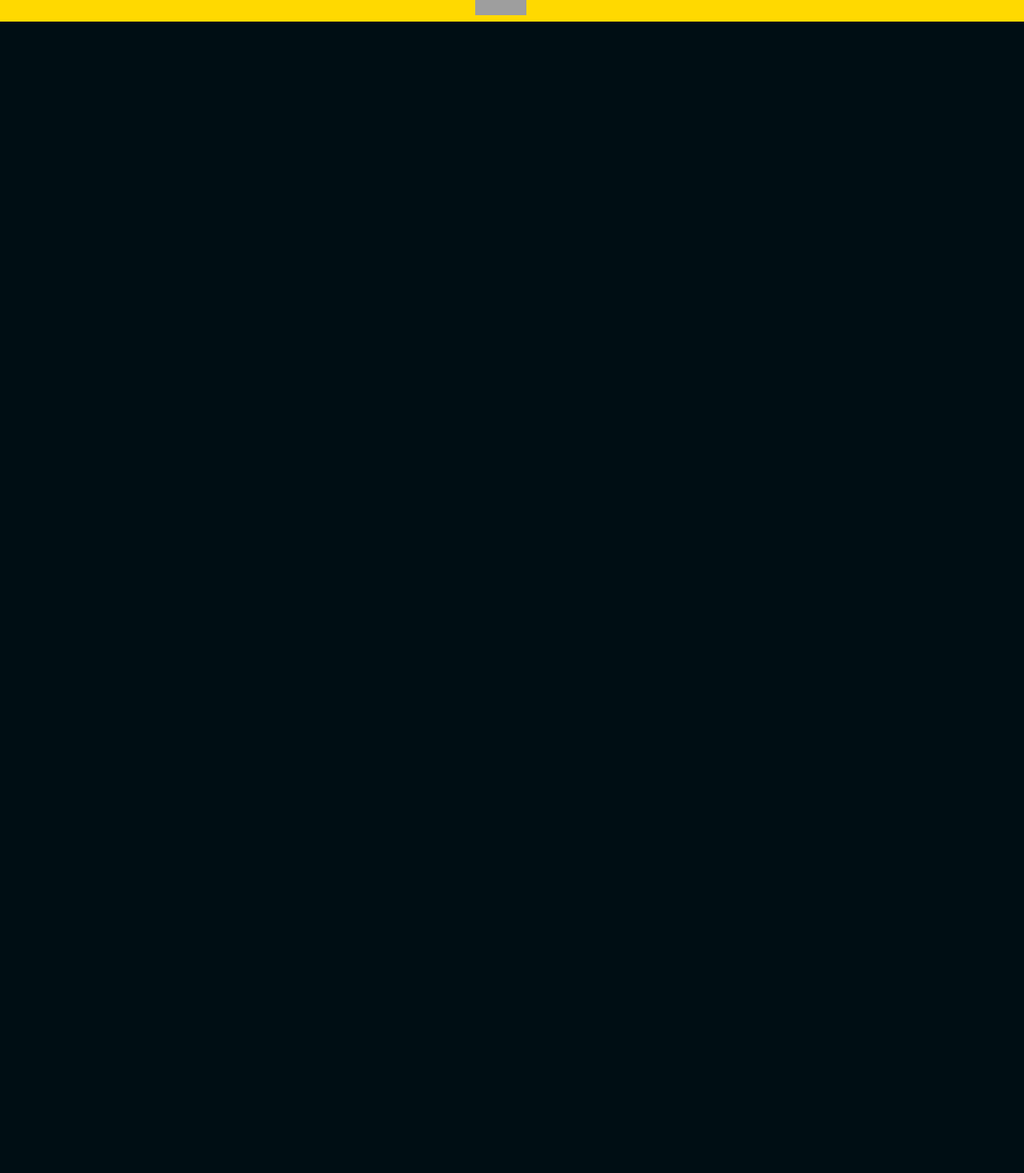
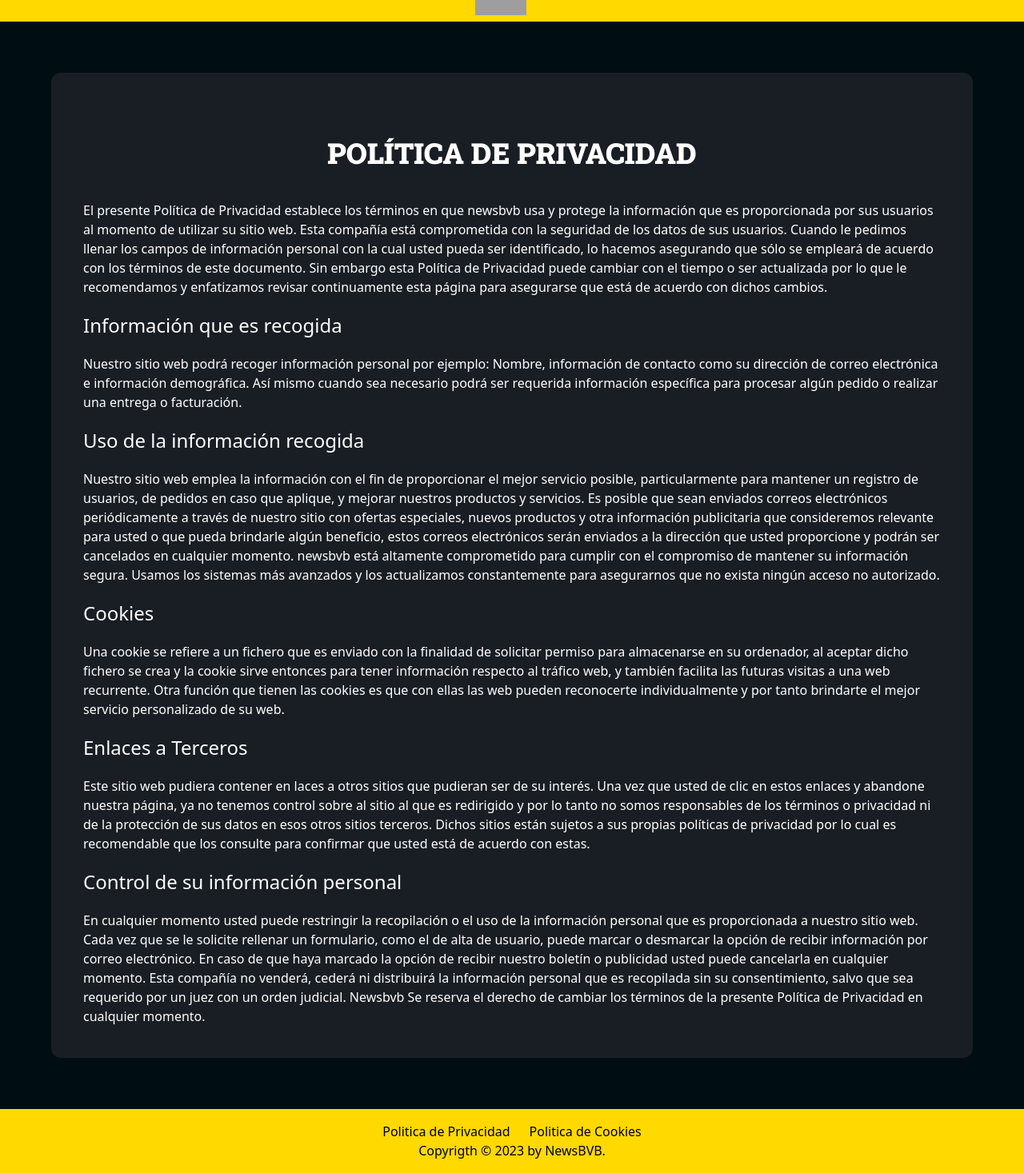
Before and after one commit to ritzudev/newsbvb, a Vue app: page /privacy in a window 1280 px wide. Shown: the part 53-1520 px from the top of the page at 80% size. Before the commit the page ends 800 px from the top, so only its background shows below. Built offline with nearby package versions, Linux system fonts and the light colour scheme; grey boxes are pictures that could not be loaded.

Commit message:
add privacy policy

```diff
--- a/src/App.vue
+++ b/src/App.vue
@@ -23,6 +23,23 @@
       </div>
     </div>
     <router-view></router-view>
+    <div class="bg-[#ffd900] flex flex-col justify-center w-full items-center py-4 text-center">
+      <div class="flex gap-6">
+        <router-link to="/privacy">
+          <h5>Politica de Privacidad</h5>
+        </router-link>
+        <router-link to="/privacy">
+          <h5>Politica de Cookies</h5>
+        </router-link>
+
+      </div>
+      <div class="w-full">
+        <router-link to="/privacy">
+          Copyrigth © 2023 by NewsBVB.
+
+        </router-link>
+      </div>
+    </div>
   </div>
 </template>
 
--- a/src/router.js
+++ b/src/router.js
@@ -4,6 +4,8 @@
 import Table from "./views/Table.vue";
 import Matches from "./views/Matches.vue";
 import Streaming from "./views/Streaming.vue";
+import Privacy from "./views/Privacy.vue";
+
 
 const router = createRouter({
   history: createWebHistory(),
@@ -13,6 +15,7 @@
     { path: "/table", name: "Table", component: Table },
     { path: "/matches", name: "Matches", component: Matches },
     { path: "/streaming", name: "Streaming", component: Streaming },
+    { path: "/privacy", name: "Privacy", component: Privacy },
   ],
 });
 
--- /dev/null
+++ b/src/views/Privacy.vue
@@ -0,0 +1,83 @@
+<template>
+  <div class="max-w-6xl p-10 mx-auto my-16 text-white bg-primary rounded-xl">
+    <h1 class="py-10 text-4xl font-extrabold text-center font-roboto">
+      POLÍTICA DE PRIVACIDAD
+    </h1>
+    <p>
+      El presente Política de Privacidad establece los términos en que newsbvb
+      usa y protege la información que es proporcionada por sus usuarios al
+      momento de utilizar su sitio web. Esta compañía está comprometida con la
+      seguridad de los datos de sus usuarios. Cuando le pedimos llenar los
+      campos de información personal con la cual usted pueda ser identificado,
+      lo hacemos asegurando que sólo se empleará de acuerdo con los términos de
+      este documento. Sin embargo esta Política de Privacidad puede cambiar con
+      el tiempo o ser actualizada por lo que le recomendamos y enfatizamos
+      revisar continuamente esta página para asegurarse que está de acuerdo con
+      dichos cambios.
+    </p>
+    <h3>Información que es recogida</h3>
+    <p>
+      Nuestro sitio web podrá recoger información personal por ejemplo: Nombre,
+      información de contacto como su dirección de correo electrónica e
+      información demográfica. Así mismo cuando sea necesario podrá ser
+      requerida información específica para procesar algún pedido o realizar una
+      entrega o facturación.
+    </p>
+    <h3>Uso de la información recogida</h3>
+    <p>
+      Nuestro sitio web emplea la información con el fin de proporcionar el
+      mejor servicio posible, particularmente para mantener un registro de
+      usuarios, de pedidos en caso que aplique, y mejorar nuestros productos y
+      servicios. Es posible que sean enviados correos electrónicos
+      periódicamente a través de nuestro sitio con ofertas especiales, nuevos
+      productos y otra información publicitaria que consideremos relevante para
+      usted o que pueda brindarle algún beneficio, estos correos electrónicos
+      serán enviados a la dirección que usted proporcione y podrán ser
+      cancelados en cualquier momento. newsbvb está altamente comprometido para
+      cumplir con el compromiso de mantener su información segura. Usamos los
+      sistemas más avanzados y los actualizamos constantemente para asegurarnos
+      que no exista ningún acceso no autorizado.
+    </p>
+    <h3>Cookies</h3>
+    <p>
+      Una cookie se refiere a un fichero que es enviado con la finalidad de
+      solicitar permiso para almacenarse en su ordenador, al aceptar dicho
+      fichero se crea y la cookie sirve entonces para tener información respecto
+      al tráfico web, y también facilita las futuras visitas a una web
+      recurrente. Otra función que tienen las cookies es que con ellas las web
+      pueden reconocerte individualmente y por tanto brindarte el mejor servicio
+      personalizado de su web.
+    </p>
+    <h3>Enlaces a Terceros</h3>
+    <p>
+      Este sitio web pudiera contener en laces a otros sitios que pudieran ser
+      de su interés. Una vez que usted de clic en estos enlaces y abandone
+      nuestra página, ya no tenemos control sobre al sitio al que es redirigido
+      y por lo tanto no somos responsables de los términos o privacidad ni de la
+      protección de sus datos en esos otros sitios terceros. Dichos sitios están
+      sujetos a sus propias políticas de privacidad por lo cual es recomendable
+      que los consulte para confirmar que usted está de acuerdo con estas.
+    </p>
+    <h3>Control de su información personal</h3>
+    <p>
+      En cualquier momento usted puede restringir la recopilación o el uso de la
+      información personal que es proporcionada a nuestro sitio web. Cada vez
+      que se le solicite rellenar un formulario, como el de alta de usuario,
+      puede marcar o desmarcar la opción de recibir información por correo
+      electrónico. En caso de que haya marcado la opción de recibir nuestro
+      boletín o publicidad usted puede cancelarla en cualquier momento. Esta
+      compañía no venderá, cederá ni distribuirá la información personal que es
+      recopilada sin su consentimiento, salvo que sea requerido por un juez con
+      un orden judicial. Newsbvb Se reserva el derecho de cambiar los términos
+      de la presente Política de Privacidad en cualquier momento.
+    </p>
+  </div>
+</template>
+
+<style scoped>
+h3 {
+  padding: 20px 0px;
+  font-size: 1.5rem /* 24px */;
+  line-height: 2rem /* 32px */;
+}
+</style>
```
